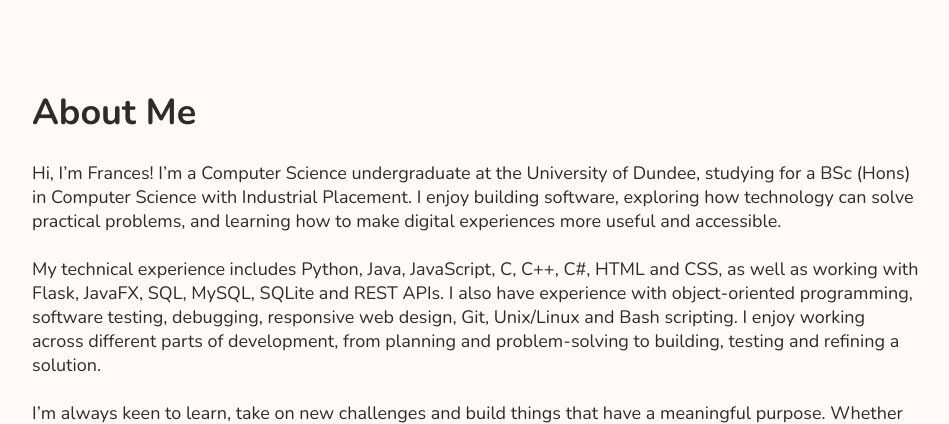
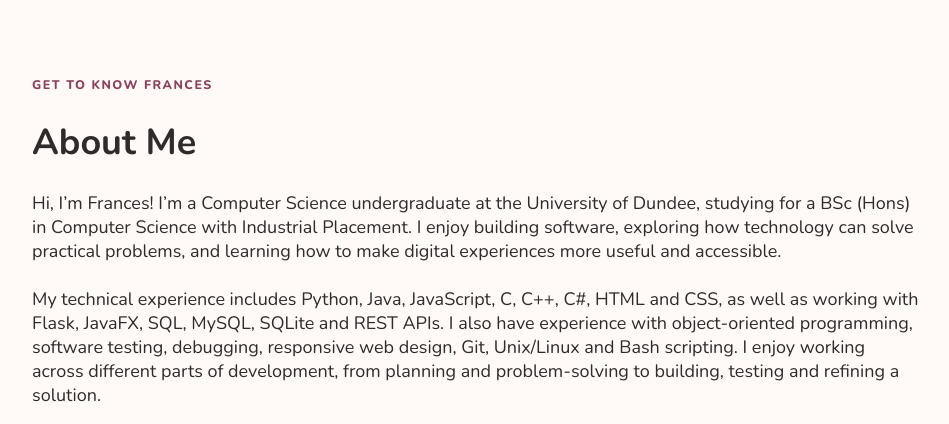
Before and after one commit to Frances06/Repertoire, a Flask app: page /about in a window 1280 px wide. Shown: the part 122-546 px from the top of the page, without its empty margins (164-1113 px from the left). Run offline with Flask 3, Linux system fonts and the light colour scheme; data that the repository does not hold is empty; some web fonts are replaced.

Commit message:
Add introductory eyebrow text to About Me section

```diff
--- a/templates/about.html
+++ b/templates/about.html
@@ -10,6 +10,7 @@
 <body>
     {% block content %}
     <div style="display: block; margin: 0 80px;">
+        <p class="eyebrow">Get to know Frances</p>
         <h1>About Me</h1>
         <p>
             Hi, I&rsquo;m Frances! I&rsquo;m a Computer Science undergraduate at the University of Dundee, studying for a BSc (Hons) in Computer Science with Industrial Placement. I enjoy building software, exploring how technology can solve practical problems, and learning how to make digital experiences more useful and accessible.<br><br>
```
